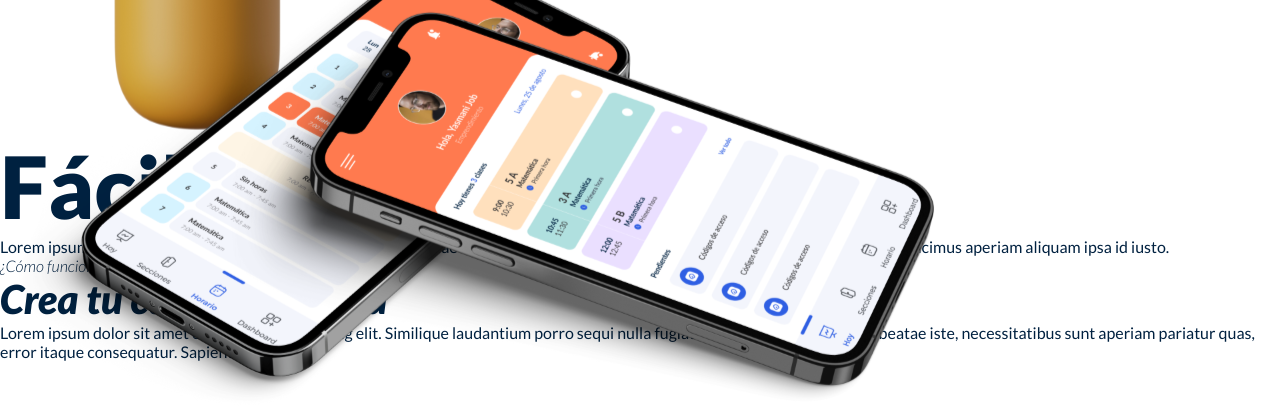
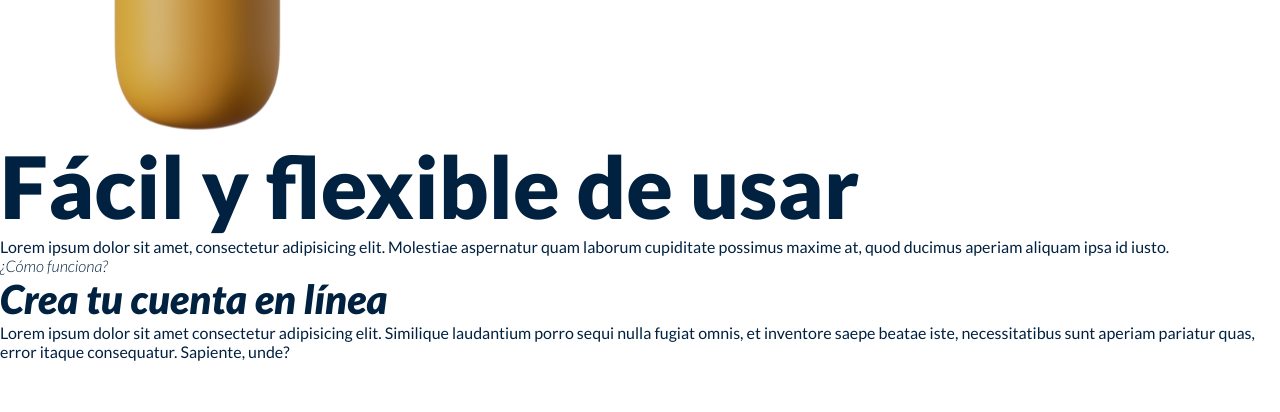
Before and after one commit to ChristDani/InkProject, a React (Vite) app: page / in a window 1280 px wide. Shown: the part 1780-2192 px from the top of the page. Built offline with nearby package versions, Linux system fonts and the light colour scheme.

Commit message:
carrusel-example

```diff
--- a/index.html
+++ b/index.html
@@ -14,6 +14,9 @@
       href="https://fonts.googleapis.com/css2?family=Lato:ital,wght@0,100;0,300;0,400;0,700;0,900;1,100;1,300;1,400;1,700;1,900&display=swap"
       rel="stylesheet"
     />
+    <!-- Link Swiper's CSS -->
+  <link rel="stylesheet" href="https://cdn.jsdelivr.net/npm/swiper@11/swiper-bundle.min.css" />
+
     <title>Inkuña</title>
   </head>
   <body>
--- a/package.json
+++ b/package.json
@@ -12,7 +12,8 @@
   "dependencies": {
     "react": "^18.2.0",
     "react-dom": "^18.2.0",
-    "react-router-dom": "^6.23.1"
+    "react-router-dom": "^6.23.1",
+    "swiper": "^11.1.4"
   },
   "devDependencies": {
     "@types/react": "^18.2.66",
--- a/src/pages/home/index.tsx
+++ b/src/pages/home/index.tsx
@@ -1,12 +1,13 @@
 import BeneficiosH from './beneficios';
 import Principal from './principal'
-import Usabilidad from './usabilidad';
+// import Usabilidad from './usabilidad';
+import UsabilidadScroll from './usabilidadScroll';
 
 const Home = () => {
     return (
         <>
             <Principal />
-            <Usabilidad />
+            <UsabilidadScroll />
             <BeneficiosH />
         </>
     )
--- /dev/null
+++ b/src/pages/home/usabilidadScroll.tsx
@@ -0,0 +1,63 @@
+import { Mousewheel, Pagination } from "swiper/modules";
+import { Swiper, SwiperSlide } from "swiper/react";
+// import Swiper styles
+import "swiper/css";
+import Phone2 from "../../common/images/phone2";
+
+const UsabilidadScroll = () => {
+  const images = [
+    "src/images/home/phone.svg",
+    "src/images/home/hand.svg",
+    "src/images/home/iPhone 13.svg",
+    "src/images/home/iPhone 13.svg",
+    "src/images/home/phone.svg",
+    "src/images/home/hand.svg",
+    "src/images/home/iPhone 13.svg",
+  ];
+  return (
+    <div>
+      <div className="text-center m-4">
+        <h2 className="lato-black">Fácil y flexible de usar</h2>
+        <p className="text-[16px] leadint-[19px] mx-96 ">
+          Lorem ipsum dolor sit amet, consectetur adipisicing elit. Molestiae
+          aspernatur quam laborum cupiditate possimus maxime at, quod ducimus
+          aperiam aliquam ipsa id iusto.
+        </p>
+      </div>
+      <div className="flex">
+        <Swiper
+          direction={"vertical"}
+          slidesPerView={1}
+          spaceBetween={15}
+          mousewheel={true}
+          pagination={{
+            clickable: true,
+          }}
+          modules={[Mousewheel, Pagination]}
+          className="bg-white h-screen"
+        >
+          { images.map((image, i) => (
+            <SwiperSlide key={i} className="bg-red-500 ">
+              <div className="">
+                <p className=" lato-light-italic">¿Cómo funciona?</p>
+                <h2 className="lato-black-italic">Crea tu cuenta en línea</h2>
+                <p className="w-[400px]">
+                  Lorem ipsum dolor sit amet consectetur adipisicing elit.
+                  Similique laudantium porro sequi nulla fugiat omnis, et
+                  inventore saepe beatae iste, necessitatibus sunt aperiam
+                  pariatur quas, error itaque consequatur. Sapiente, unde?
+                </p>
+              </div>
+              <div className="my-6 ">
+                <img src={image} alt="" />
+              </div>
+            </SwiperSlide>
+          ))
+          }
+        </Swiper>
+      </div>
+    </div>
+  );
+};
+
+export default UsabilidadScroll;
```
Also changed, not shown: src/components/carruselVertical/carruselScroll.tsx (added, +8 -0 lines), 1 other file (tests, documents, lock files or other folders).
